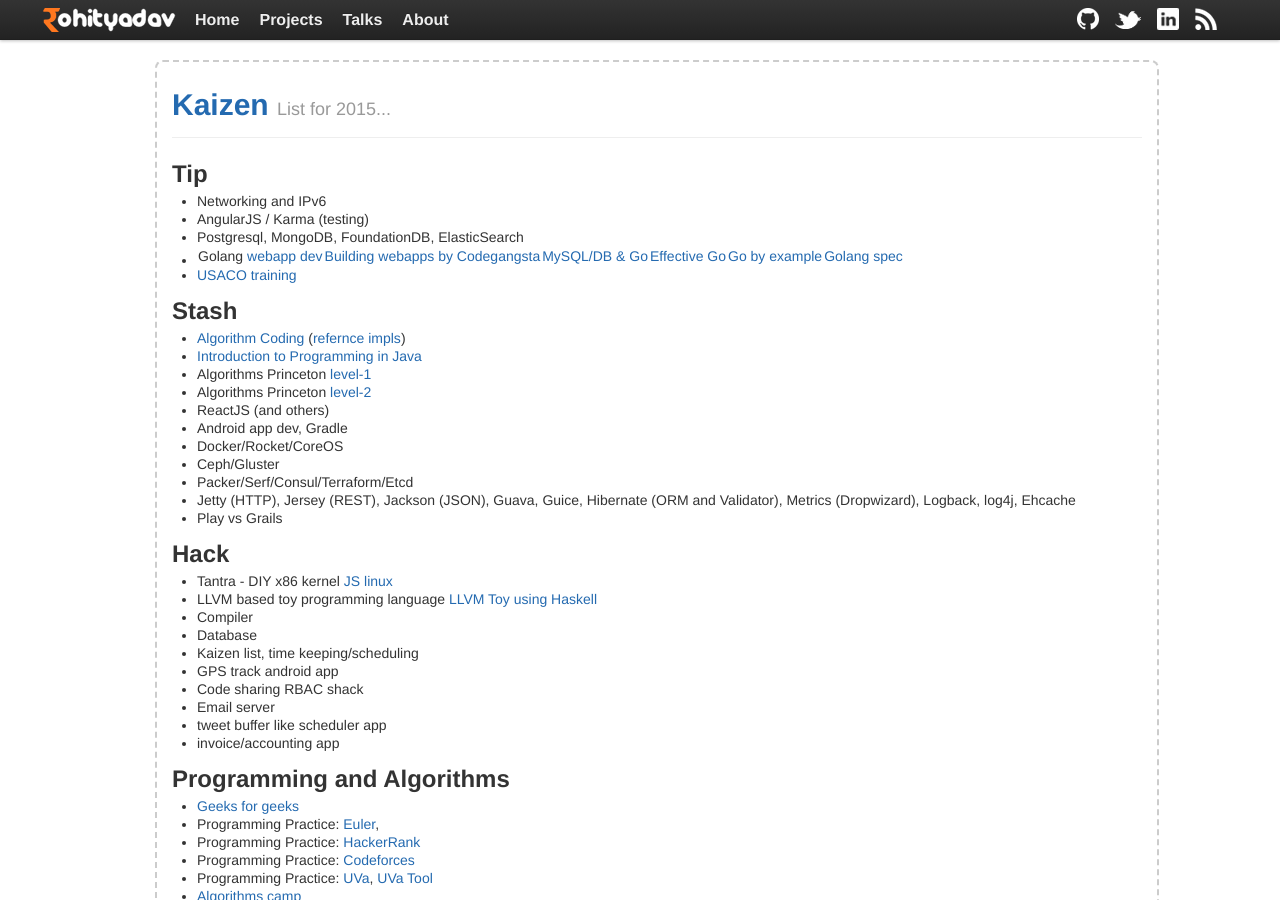
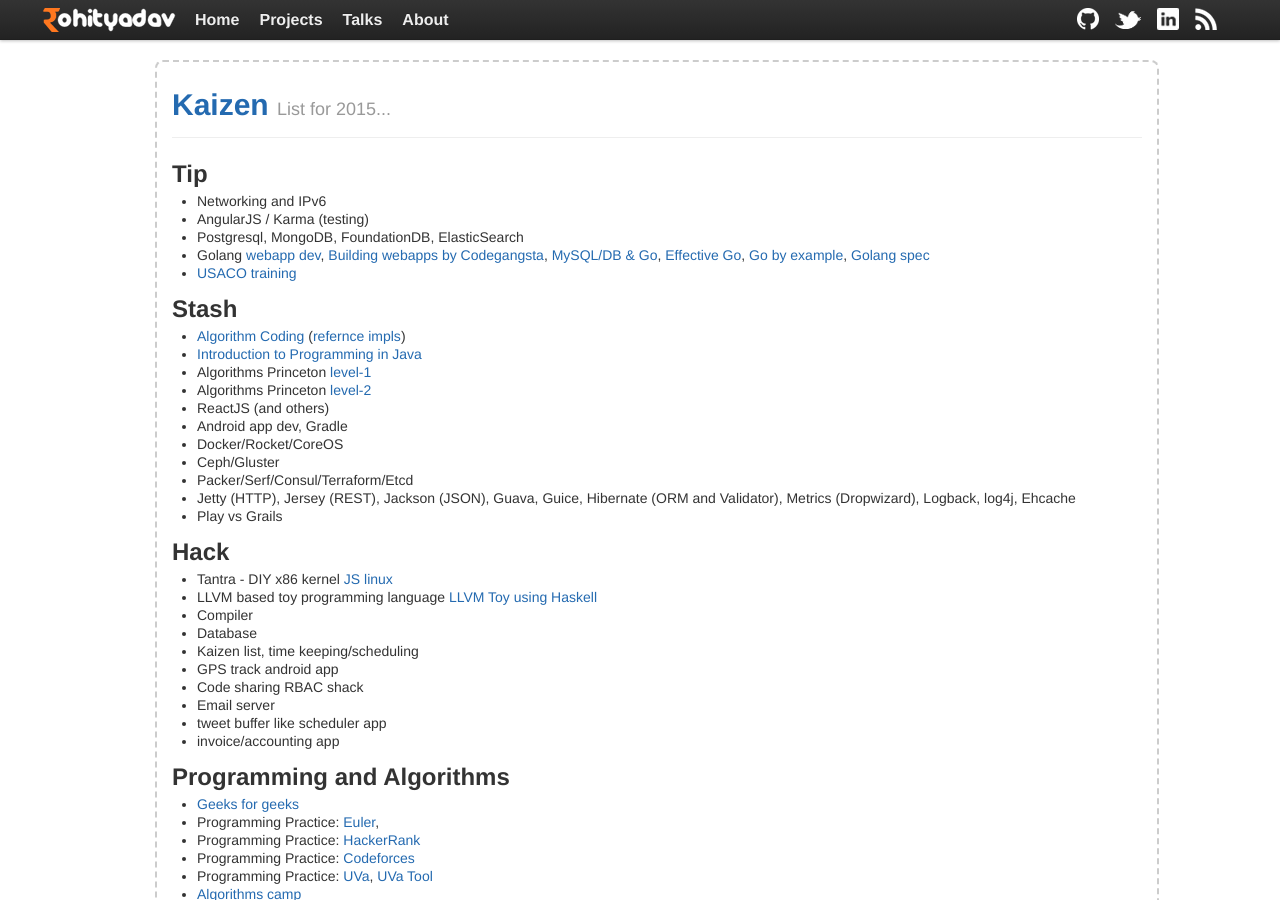
Before and after one commit to rohityadavcloud/rohityadavcloud.github.io, a Jekyll site: the page built from kaizen/index.markdown, in a window 1280 px wide and 900 px high. Built offline with Jekyll 4.4.1, drawn with Linux system fonts in a browser that asks for light colours.

Commit message:
ku
Signed-off-by: Rohit Yadav <rohit@scaleninja.com>

```diff
--- a/kaizen/index.markdown
+++ b/kaizen/index.markdown
@@ -9,7 +9,7 @@
 - Networking and IPv6
 - AngularJS / Karma (testing)
 - Postgresql, MongoDB, FoundationDB, ElasticSearch
-- Golang [webapp dev](https://github.com/astaxie/build-web-application-with-golang/blob/master/en/preface.md) | [Building webapps by Codegangsta](http://codegangsta.gitbooks.io/building-web-apps-with-go/content/) | [MySQL/DB & Go](http://go-database-sql.org/index.html) | [Effective Go](http://golang.org/doc/effective_go.html) | [Go by example](https://gobyexample.com/) | [Golang spec](https://golang.org/ref/spec)
+- Golang [webapp dev](https://github.com/astaxie/build-web-application-with-golang/blob/master/en/preface.md), [Building webapps by Codegangsta](http://codegangsta.gitbooks.io/building-web-apps-with-go/content/), [MySQL/DB & Go](http://go-database-sql.org/index.html), [Effective Go](http://golang.org/doc/effective_go.html), [Go by example](https://gobyexample.com/), [Golang spec](https://golang.org/ref/spec)
 - [USACO training](http://train.usaco.org/usacogate)
 
 ## Stash
```
